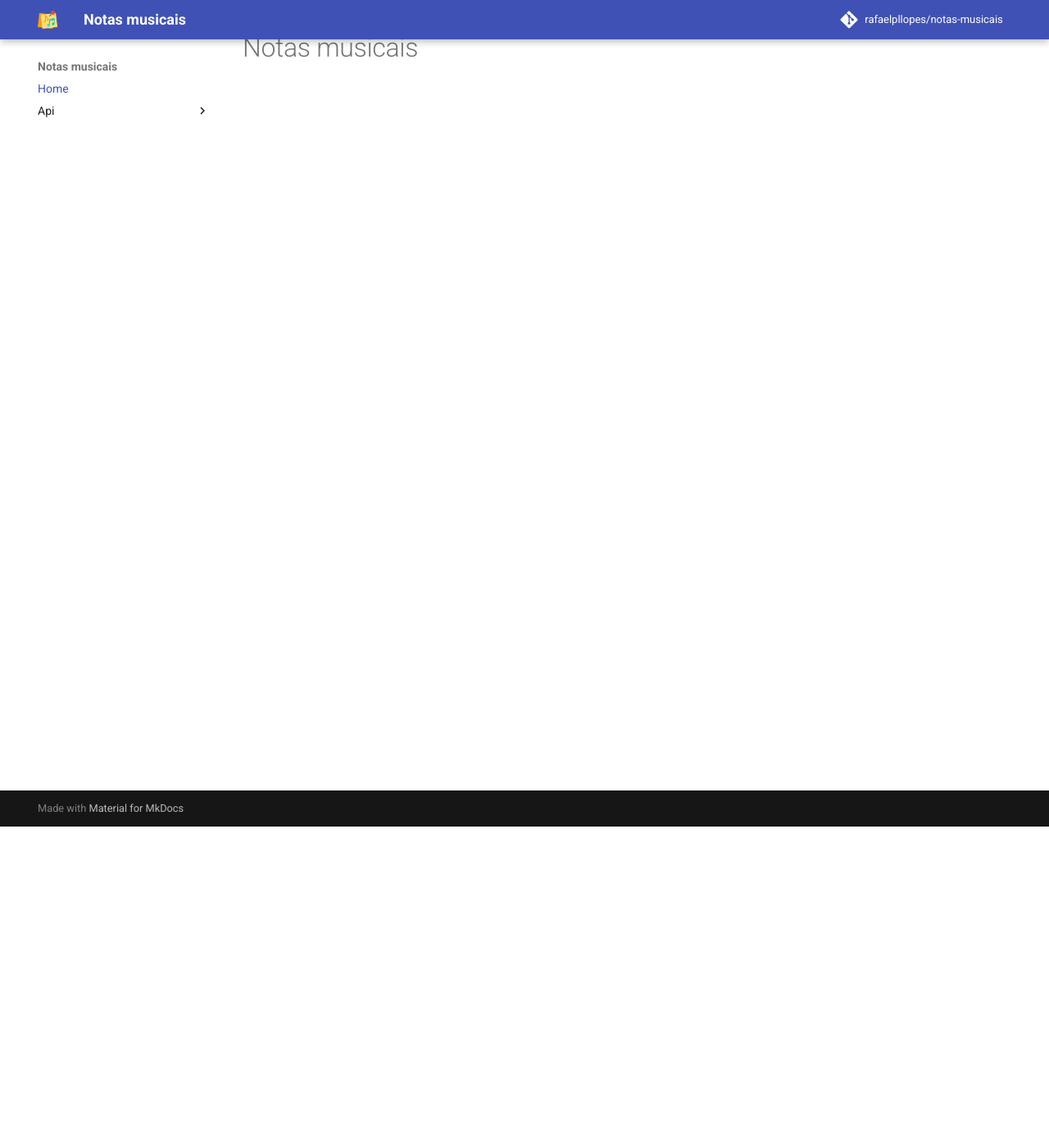
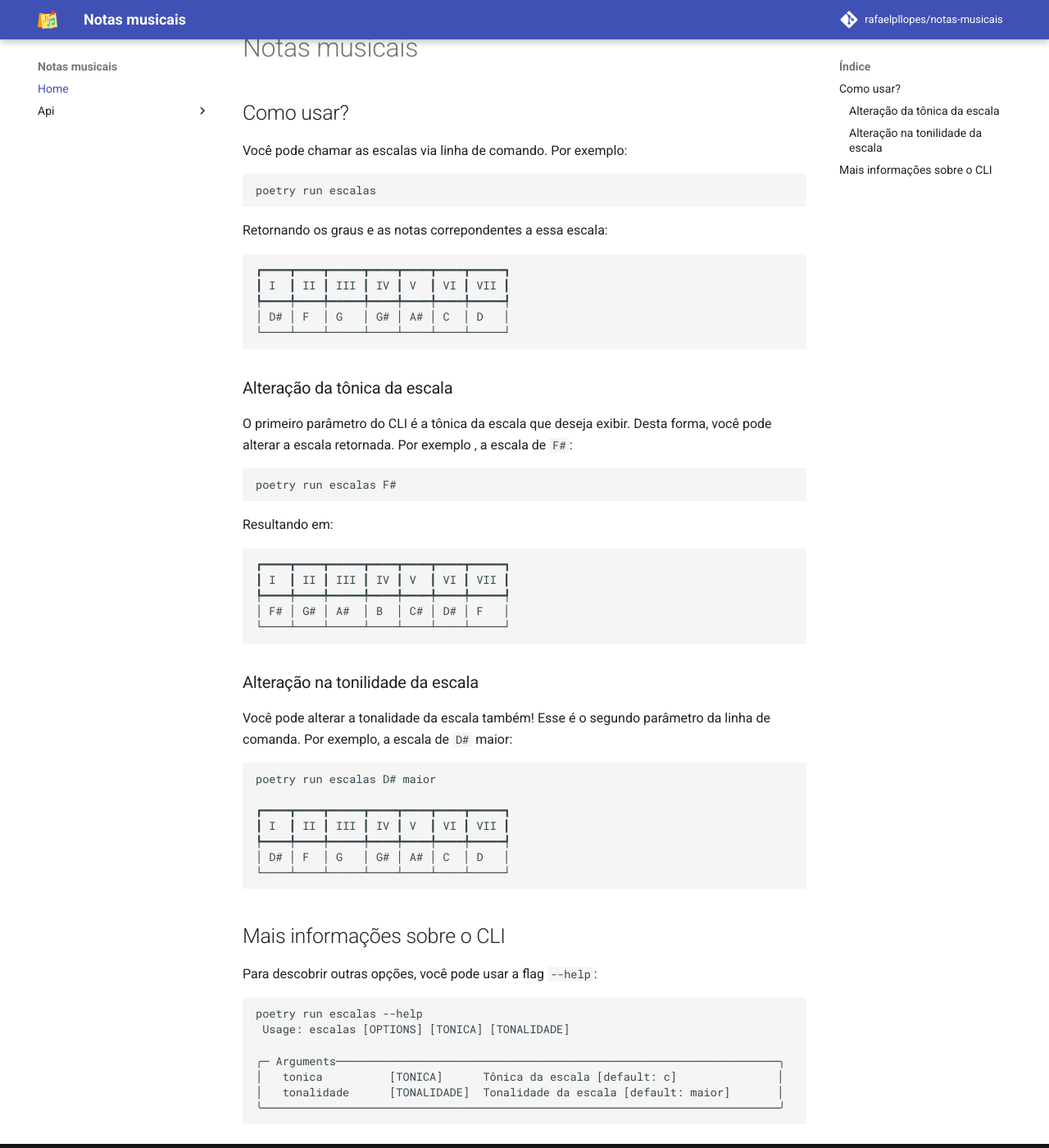
Before and after one commit to rafaelpllopes/notas-musicais, an MkDocs documentation site: the page built from docs/index.md, in a window 1280 px wide and 1400 px high, scrolled down 392 px. Shown: the whole window at 82% size. Built offline with MkDocs 1.6.1 and Material for MkDocs 9.7.7, drawn with Linux system fonts in a browser that asks for light colours; comment, search, counter and statistics services are not loaded.

Commit message:
Exemplos de uso do CLI na página inicial da documentação

````diff
--- a/docs/index.md
+++ b/docs/index.md
@@ -1,2 +1,64 @@
 ![logo do projeto](assets/logo.png){ width="300" .center}
 # Notas musicais
+
+## Como usar?
+
+Você pode chamar as escalas via linha de comando. Por exemplo:
+
+```bash
+poetry run escalas
+```
+
+Retornando os graus e as notas correpondentes a essa escala:
+
+```
+┏━━━━┳━━━━┳━━━━━┳━━━━┳━━━━┳━━━━┳━━━━━┓
+┃ I  ┃ II ┃ III ┃ IV ┃ V  ┃ VI ┃ VII ┃
+┡━━━━╇━━━━╇━━━━━╇━━━━╇━━━━╇━━━━╇━━━━━┩
+│ D# │ F  │ G   │ G# │ A# │ C  │ D   │
+└────┴────┴─────┴────┴────┴────┴─────┘
+```
+
+### Alteração da tônica da escala
+
+O primeiro parâmetro do CLI é a tônica da escala que deseja exibir. Desta forma, você pode alterar a escala retornada. Por exemplo , a escala de `F#`:
+```bash
+poetry run escalas F#
+```
+
+Resultando em:
+```
+┏━━━━┳━━━━┳━━━━━┳━━━━┳━━━━┳━━━━┳━━━━━┓
+┃ I  ┃ II ┃ III ┃ IV ┃ V  ┃ VI ┃ VII ┃
+┡━━━━╇━━━━╇━━━━━╇━━━━╇━━━━╇━━━━╇━━━━━┩
+│ F# │ G# │ A#  │ B  │ C# │ D# │ F   │
+└────┴────┴─────┴────┴────┴────┴─────┘
+```
+
+### Alteração na tonilidade da escala
+
+Você pode alterar a tonalidade da escala também! Esse é o segundo parâmetro da linha de comanda. Por exemplo, a escala de `D#` maior:
+
+```bash
+poetry run escalas D# maior
+
+┏━━━━┳━━━━┳━━━━━┳━━━━┳━━━━┳━━━━┳━━━━━┓
+┃ I  ┃ II ┃ III ┃ IV ┃ V  ┃ VI ┃ VII ┃
+┡━━━━╇━━━━╇━━━━━╇━━━━╇━━━━╇━━━━╇━━━━━┩
+│ D# │ F  │ G   │ G# │ A# │ C  │ D   │
+└────┴────┴─────┴────┴────┴────┴─────┘
+```
+
+## Mais informações sobre o CLI
+
+Para descobrir outras opções, você pode usar a flag `--help`:
+
+```bash
+poetry run escalas --help
+ Usage: escalas [OPTIONS] [TONICA] [TONALIDADE]
+
+╭─ Arguments──────────────────────────────────────────────────────────────────╮
+│   tonica          [TONICA]      Tônica da escala [default: c]               │
+│   tonalidade      [TONALIDADE]  Tonalidade da escala [default: maior]       │
+╰─────────────────────────────────────────────────────────────────────────────╯
+```
````
